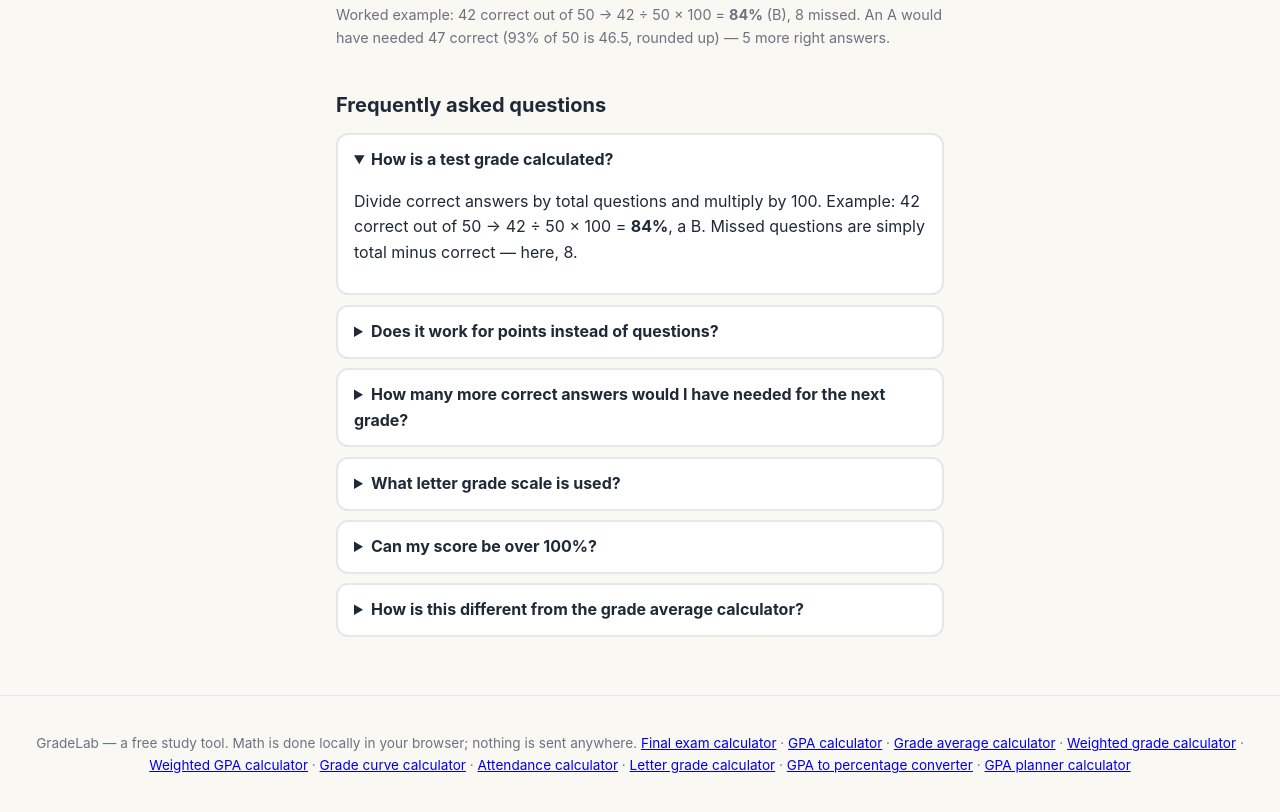
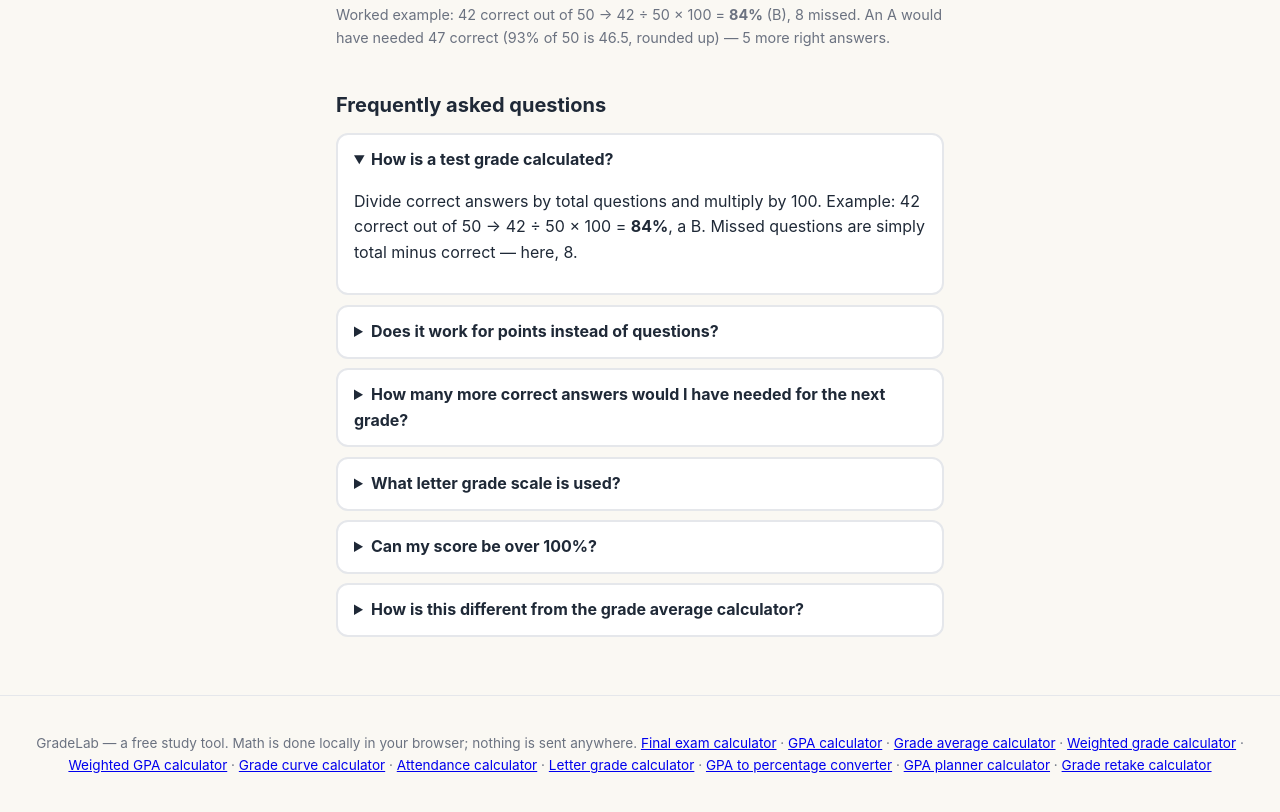
Before and after one commit to mimito-6/gradelab, a plain HTML site: page test-grade/index.html in a window 1280 px wide. Shown: the part 1166-1978 px from the top of the page. Drawn offline with Linux system fonts and the light colour scheme.

Commit message:
deploy test-grade/index.html

```diff
--- a/test-grade/index.html
+++ b/test-grade/index.html
@@ -94,6 +94,7 @@
     <a href="../letter-grade">Letter Grade Calculator</a>
     <a href="../gpa-to-percentage">GPA to Percentage Converter</a>
     <a href="../gpa-planner">GPA Planner Calculator</a>
+    <a href="../grade-retake">Grade Retake Calculator</a>
   </nav>
 </header>
 
@@ -153,7 +154,7 @@
 </main>
 
 <footer class="site-footer">
-  <p>GradeLab — a free study tool. Math is done locally in your browser; nothing is sent anywhere. <a href="../">Final exam calculator</a> · <a href="../gpa-calculator">GPA calculator</a> · <a href="../grade-average">Grade average calculator</a> · <a href="../weighted-grade">Weighted grade calculator</a> · <a href="../weighted-gpa">Weighted GPA calculator</a> · <a href="../grade-curve">Grade curve calculator</a> · <a href="../attendance">Attendance calculator</a> · <a href="../letter-grade">Letter grade calculator</a> · <a href="../gpa-to-percentage">GPA to percentage converter</a> · <a href="../gpa-planner">GPA planner calculator</a></p>
+  <p>GradeLab — a free study tool. Math is done locally in your browser; nothing is sent anywhere. <a href="../">Final exam calculator</a> · <a href="../gpa-calculator">GPA calculator</a> · <a href="../grade-average">Grade average calculator</a> · <a href="../weighted-grade">Weighted grade calculator</a> · <a href="../weighted-gpa">Weighted GPA calculator</a> · <a href="../grade-curve">Grade curve calculator</a> · <a href="../attendance">Attendance calculator</a> · <a href="../letter-grade">Letter grade calculator</a> · <a href="../gpa-to-percentage">GPA to percentage converter</a> · <a href="../gpa-planner">GPA planner calculator</a> · <a href="../grade-retake">Grade retake calculator</a></p>
 </footer>
 
 <script src="../testgrade.js"></script>
```
